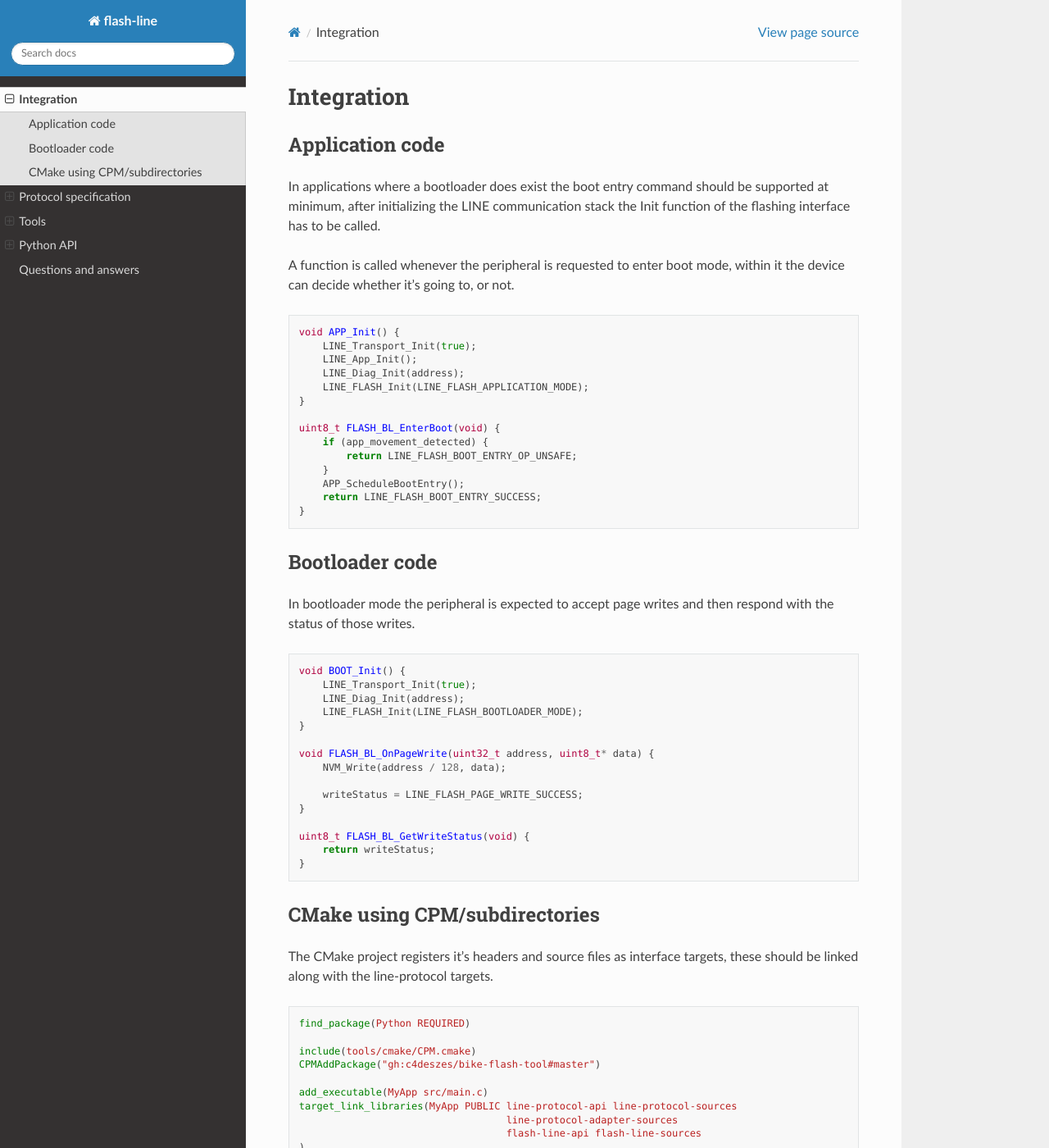
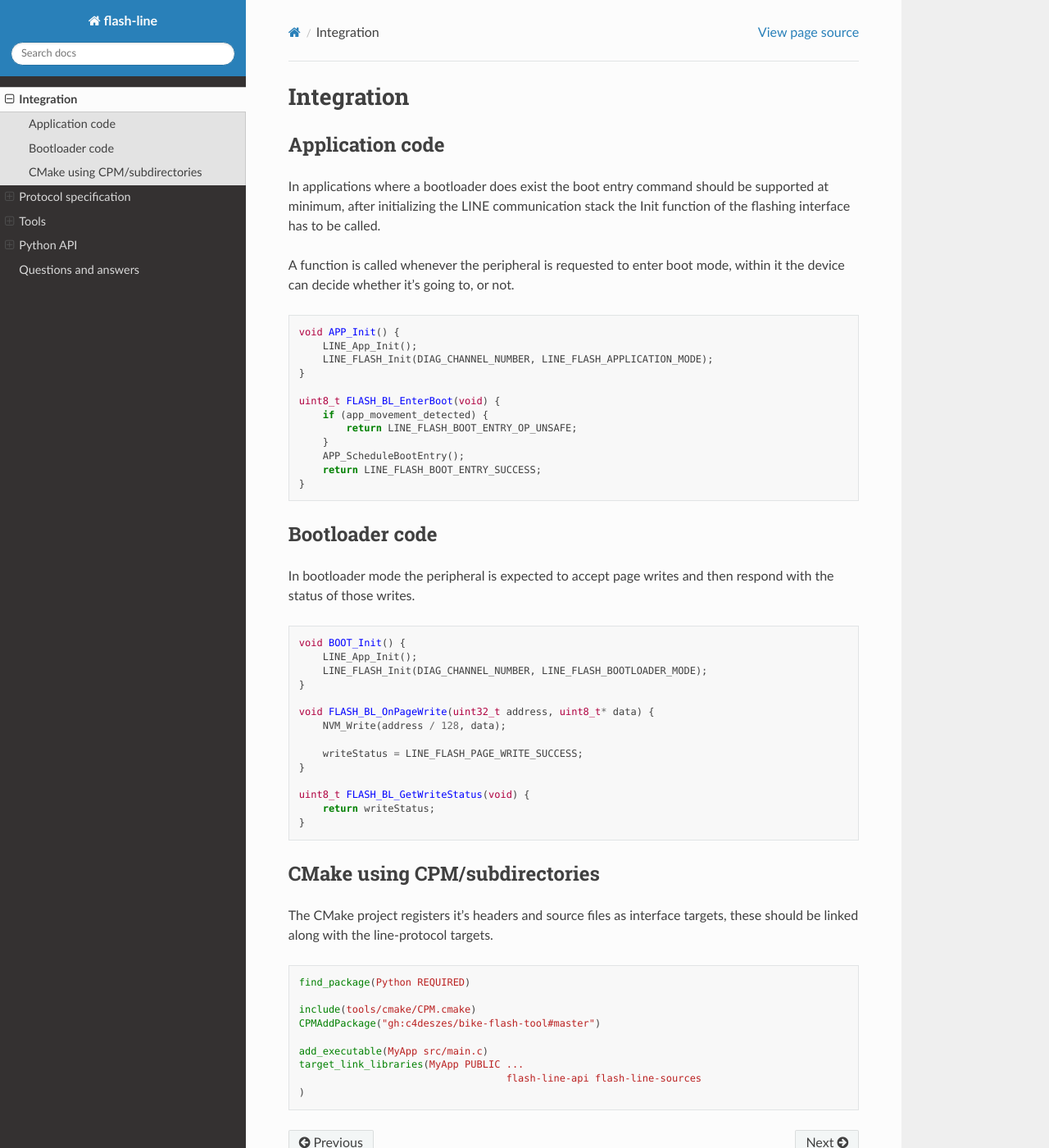
Before and after one commit to c4deszes/bike-flash-tool, a Sphinx documentation site: the page built from docs/integration.rst, in a window 1280 px wide and 1400 px high. Shown: the whole window at 82% size. Built offline with Sphinx 7.4.7 and the Read the Docs theme 3.1.0, drawn with Linux system fonts in a browser that asks for light colours.

Commit message:
No port selected by default

```diff
--- a/docs/integration.rst
+++ b/docs/integration.rst
@@ -14,10 +14,8 @@ can decide whether it's going to, or not.
 .. code-block:: c
 
     void APP_Init() {
-        LINE_Transport_Init(true);
         LINE_App_Init();
-        LINE_Diag_Init(address);
-        LINE_FLASH_Init(LINE_FLASH_APPLICATION_MODE);
+        LINE_FLASH_Init(DIAG_CHANNEL_NUMBER, LINE_FLASH_APPLICATION_MODE);
     }
 
     uint8_t FLASH_BL_EnterBoot(void) {
@@ -37,9 +35,8 @@ status of those writes.
 .. code-block:: c
 
     void BOOT_Init() {
-        LINE_Transport_Init(true);
-        LINE_Diag_Init(address);
-        LINE_FLASH_Init(LINE_FLASH_BOOTLOADER_MODE);
+        LINE_App_Init();
+        LINE_FLASH_Init(DIAG_CHANNEL_NUMBER, LINE_FLASH_BOOTLOADER_MODE);
     }
 
     void FLASH_BL_OnPageWrite(uint32_t address, uint8_t* data) {
@@ -66,7 +63,6 @@ linked along with the line-protocol targets.
     CPMAddPackage("gh:c4deszes/bike-flash-tool#master")
 
     add_executable(MyApp src/main.c)
-    target_link_libraries(MyApp PUBLIC line-protocol-api line-protocol-sources
-                                       line-protocol-adapter-sources
+    target_link_libraries(MyApp PUBLIC ...
                                        flash-line-api flash-line-sources
     )
```
Also changed, not shown: 4 other files.
